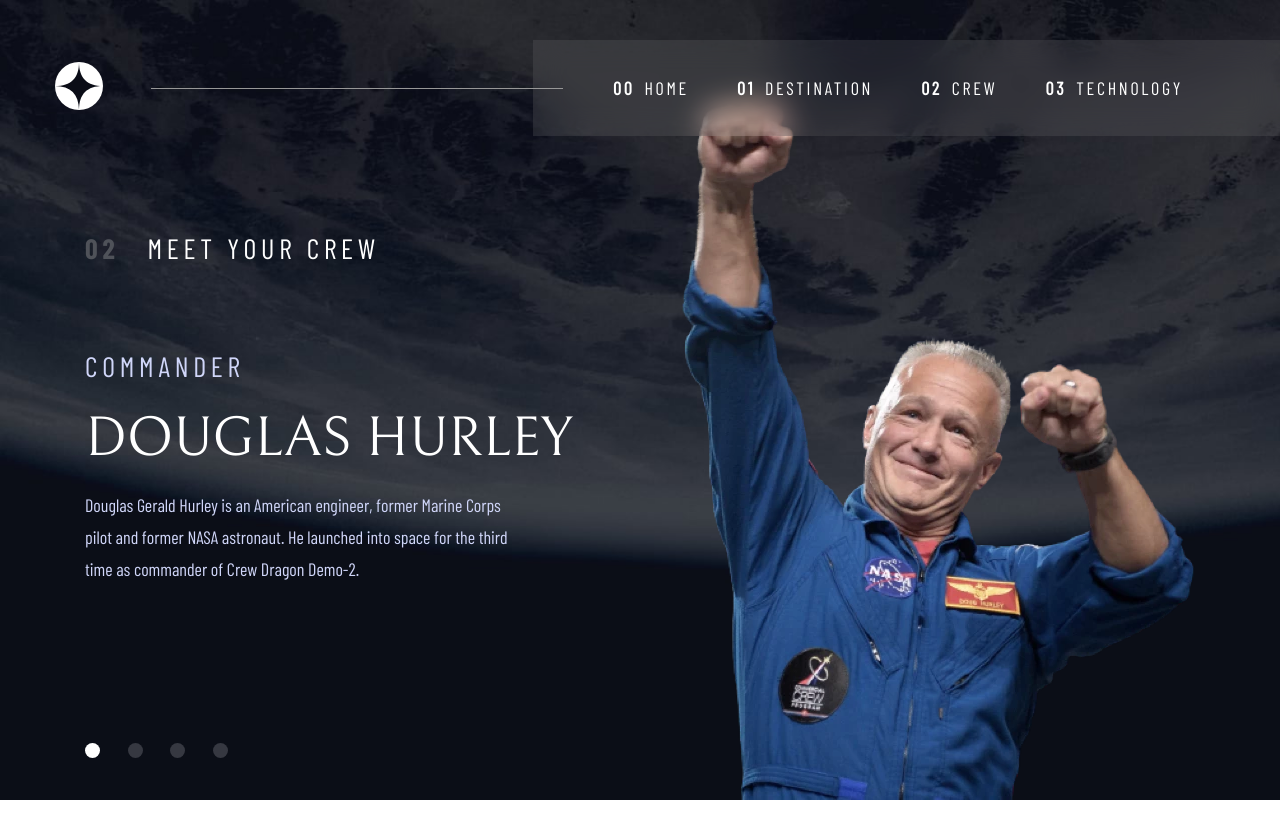
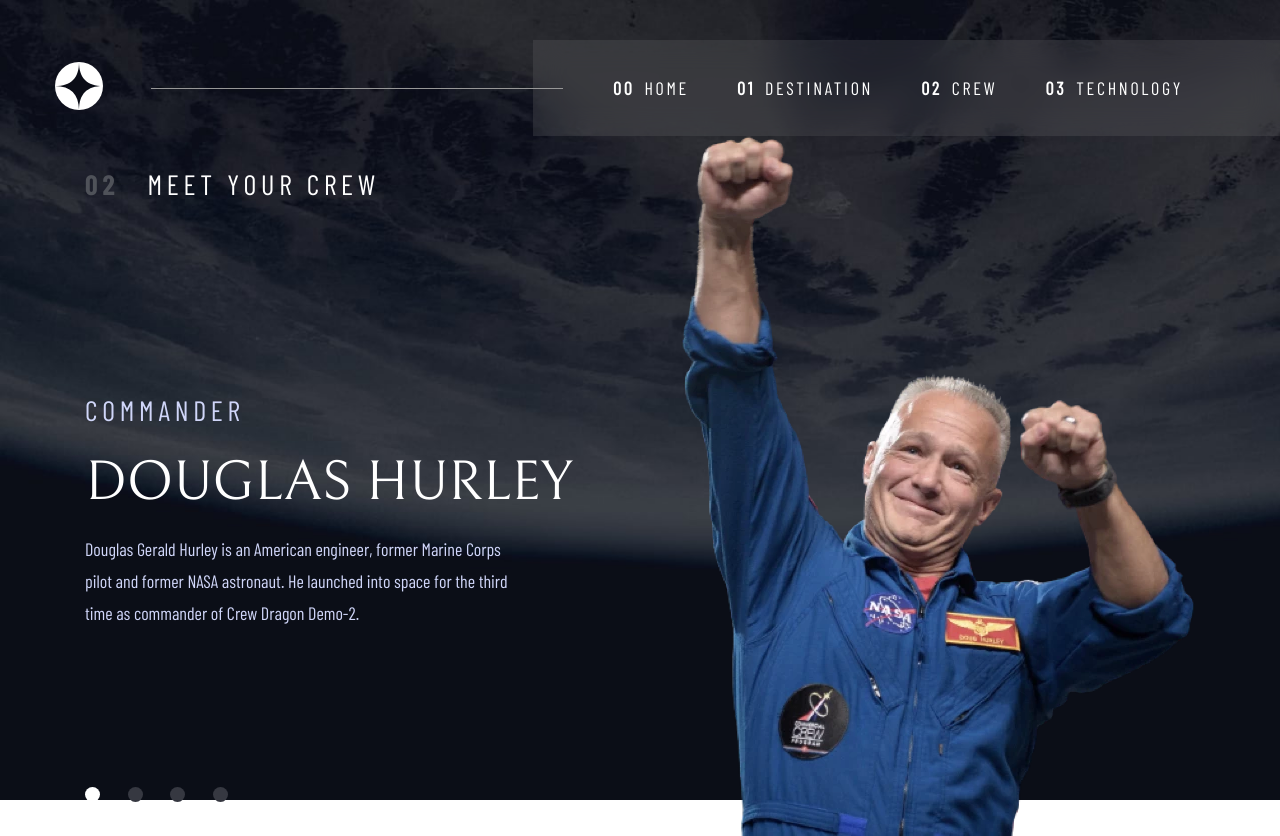
Before and after one commit to roman02021/Space-Tourism, a website: page docs/crew.html in a window 1280 px wide. Before the commit the page ends 800 px from the top, so only its background shows below. Drawn offline with Linux system fonts and the light colour scheme.

Commit message:
Switched to just flex (No absolute on page heading)

```diff
--- a/docs/crew.html
+++ b/docs/crew.html
@@ -21,8 +21,7 @@
         <source srcset="../assets/crew/background-crew-mobile.jpg" media="(max-width: 681px)"/>
         <img src="../assets/crew/background-crew-desktop.jpg" alt="background" class="background"/>
     </picture>
-    <main class="page js-page">
-        <div class="header-fix"></div>
+    <main class="page js-page page--stick-to-bottom">
         <div class="content-container container">
 
             <div class="crew">
--- a/styles/_settings.scss
+++ b/styles/_settings.scss
@@ -37,21 +37,7 @@
 
 
 
-html {
-    box-sizing: border-box;
-    font-size: 16px;
-    font-family: barlowCondensedRegular, sans-serif;
-}
-body {
-    // display: flex;
-    // flex-direction: column;
-    // min-height: 100vh;
-    font-size: 1.125rem;
 
-    margin: 0;
-    padding: 0;
-    color: $ternary;
-}
 
 .heading-1 {
     font-size: 9.375rem;
--- a/styles/crew.scss
+++ b/styles/crew.scss
@@ -2,14 +2,20 @@
 
 .crew {
     display: flex;
-    align-items: center;
+    // align-items: center;
     justify-content: space-between;
-    height: 100%;
+    // height: 100%;
+    flex-grow: 1;
     &__photo-container {
-        height: 100%;
+        // height: 100%;
         display: flex;
+        // flex-grow: 1;
         flex-direction: column;
         justify-content: flex-end;
+        justify-content: center;
+        @media screen and (max-width: $desktop){
+            align-items: center;
+        }
     }
     &__picture {
         display: none;
@@ -24,8 +30,11 @@
     &__info {
         display: flex;
         flex-direction: column;
-        height: 100%;
+        // height: 100%;
         justify-content: center;
+        @media screen and (max-width: $desktop){
+            align-items: center;
+        }
     }
     &__info-subcontainer {
 
@@ -70,6 +79,9 @@
             background-color: $ternary;
         }
     }
+    @media screen and (max-width: $desktop) {
+        flex-direction: column;
+    }
 }
 .content-container {
     justify-content: flex-end;
--- a/styles/shared.scss
+++ b/styles/shared.scss
@@ -1,10 +1,31 @@
 @use 'settings' as *;
 
 
-
+html {
+    box-sizing: border-box;
+    font-size: 16px;
+    font-family: barlowCondensedRegular, sans-serif;
+}
+body {
+    // display: flex;
+    // flex-direction: column;
+    min-height: 100vh;
+    font-size: 1.125rem;
+    overflow-x: hidden;
+    margin: 0;
+    padding: 0;
+    color: $ternary;
+    display: flex;
+    flex-direction: column;
+}
 .page {
-    min-height: 100vh;
-    height: 100vh;
+    flex-grow: 1;
+    display: flex;
+    flex-direction: column;
+    justify-content: center;
+    &--stick-to-bottom {
+        justify-content: flex-end;
+    }
 }
 
 .background {
@@ -14,11 +35,12 @@
     object-fit: cover;
     position: fixed;
     z-index: -100;
+    top: 0;
 }
 
 .menu {
     display: flex;
-    position: fixed;
+    // position: fixed;
     align-items: center;
     width: 100vw;
     justify-content: space-between;
@@ -289,6 +311,7 @@
 }
 
 .container {
+    width: 100%;
     max-width: 1110px;
     margin: 0 auto;
     padding: 0 24px;
@@ -317,9 +340,10 @@
     font-family: barlowCondensedRegular;
     letter-spacing: 3.38px;
     color: $ternary !important;
-    // margin-top: 0;
-    position: absolute;
-    top: 212px;
+    margin-top: 0;
+    // position: absolute;
+    width: 100%;
+    // top: 212px;
     @media screen and (max-width: $desktop) {
         top: 136px;
         font-size: 1.25rem !important;
@@ -327,9 +351,10 @@
     @media screen and (max-width: $tablet) {
         top: 88px;
         font-size: 1rem !important;
-        left: 50%;
-        transform: translateX(-50%);
-        width: fit-content;
+        text-align: center;
+        // left: 50%;
+        // transform: translateX(-50%);
+        // width: fit-content;
     }
 }
 .page-number {
@@ -344,8 +369,9 @@
     display: flex;
     flex-direction: column;
     justify-content: center;
-    height: calc(100% - #{$header-fix});
+    flex-grow: 1;
+    // height: calc(100% - #{$header-fix});
     @media screen and (max-width: $desktop) {
-        height: calc(100% - #{$header-fix-tablet});
+        // height: calc(100% - #{$header-fix-tablet});
     }
 }
```
Also changed, not shown: docs/destination.html (+11 -8 lines), docs/index.html (+7 -7 lines), docs/technology.html (+7 -7 lines), styles/crew.css, styles/destination.css, styles/homepage.css, styles/shared.css, styles/technology.css, 5 other files.
